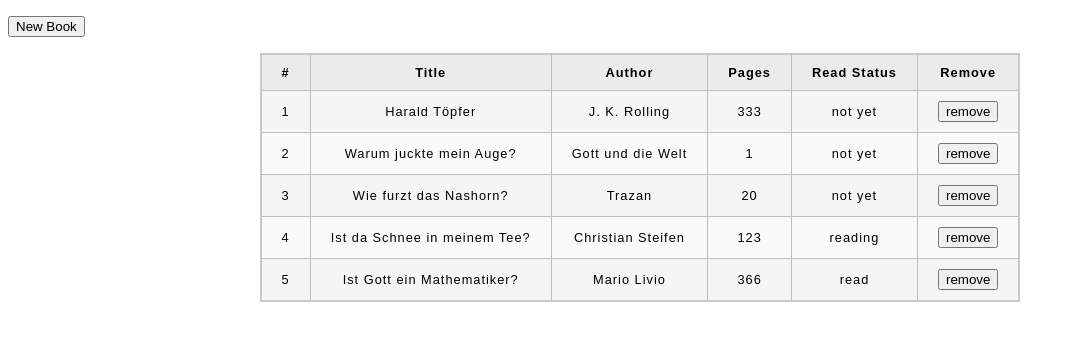
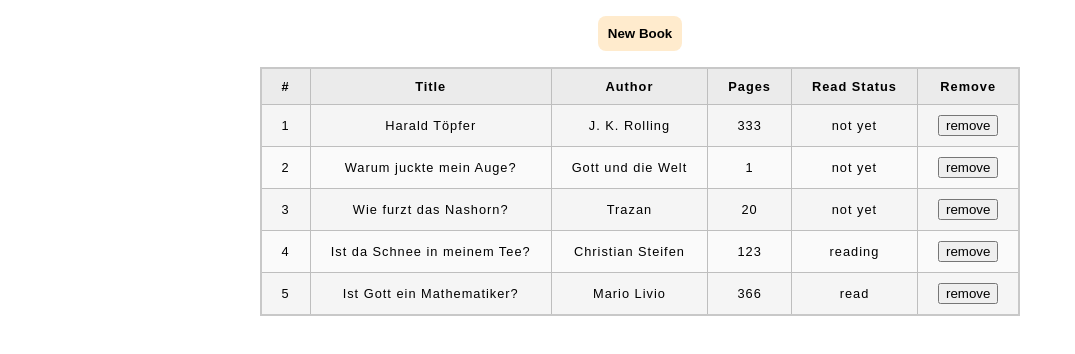
Before and after one commit to elbionic/library-project, a plain HTML site: page index.html in a window 1280 px wide. Shown: the whole page, without its empty margins (0-1075 px from the left). Drawn offline with Linux system fonts and the light colour scheme.

Commit message:
Add styling for the now astonishing modal

```diff
--- a/style.css
+++ b/style.css
@@ -30,3 +30,31 @@ html {
   tr:nth-child(odd) td {
     background-color: rgb(245,245,245);
   }
+
+  #newBookBtn,
+  #showDialog {
+    display: block;
+    margin: 10px auto;
+    border: none;
+    background-color: blanchedalmond;
+    padding: 10px;
+    border-radius: 0.5rem;
+    font-weight: 600;
+  }
+
+  #newBookBtn:hover,
+  #showDialog:hover {
+    background-color: green;
+    color: white;
+  }
+
+  ::backdrop {
+    background-image: linear-gradient(
+      45deg,
+      magenta,
+      rebeccapurple,
+      dodgerblue,
+      green
+    );
+    opacity: 0.75;
+  }
```
